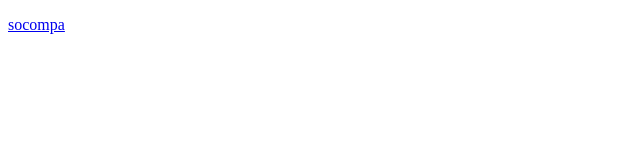
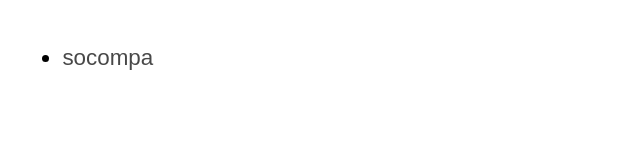
Before and after one commit to cemacrr/licsbas-testing, a plain HTML site: page index.html in a window 1280 px wide. Shown: the whole page, without its empty margins (0-640 px from the left). Drawn offline with Linux system fonts and the light colour scheme.

Commit message:
Add basic style to index page

```diff
--- a/index.html
+++ b/index.html
@@ -6,8 +6,14 @@
     <meta name="viewport"
           content="width=device-width,initial-scale=1"/>
     <title>LiCSBAS Output</title>
+    <link rel="stylesheet"
+          type="text/css"
+          href="style/site.css"
+          media="all"/>
   </head>
   <body>
-    <p><a href="socompa.html">socompa</a></p>
+    <ul>
+      <li><a href="socompa.html">socompa</a></li>
+    </ul>
   </body>
 </html>
--- /dev/null
+++ b/style/site.css
@@ -0,0 +1,17 @@
+body {
+  background-color: #ffffff;
+  margin: 0.5em;
+  padding: 0.5em;
+  font-family: sans-serif, "Arial", "Helvetica";
+  font-size: 1.4em;
+}
+
+a {
+  color: #484848;
+  text-decoration: none;
+}
+
+a:hover {
+  color: #181818;
+  text-decoration: none;
+}
```
